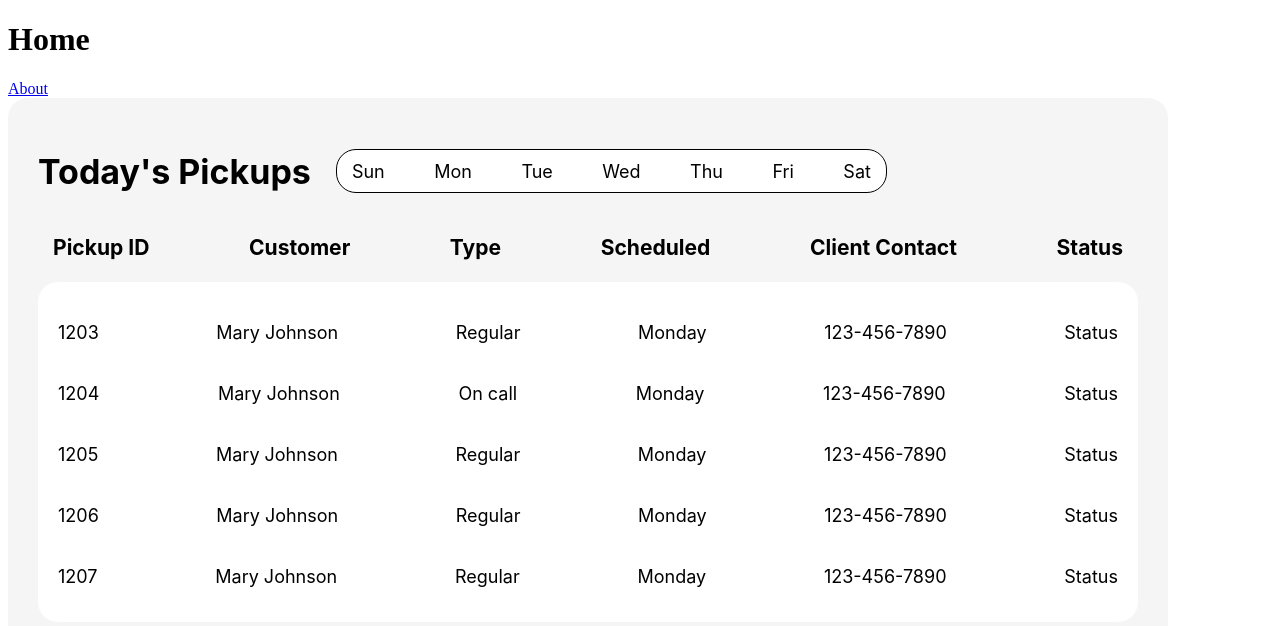
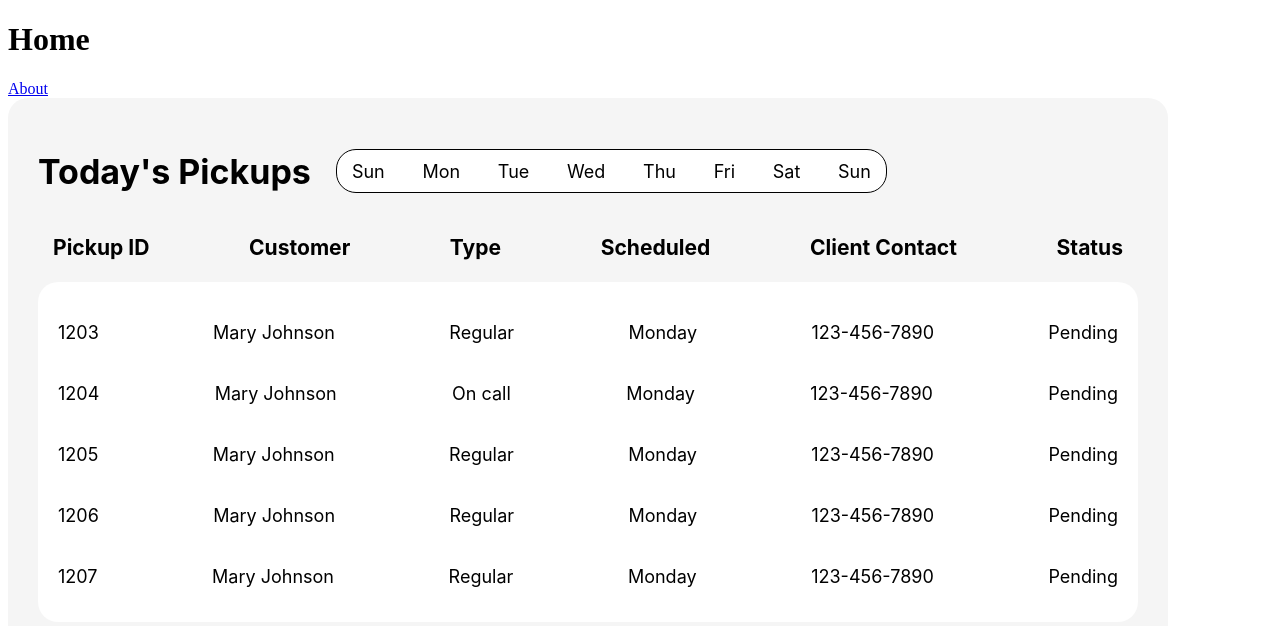
Before and after one commit to ubcmotion/united-we-can, a Next.js app in the folder apps/web/web/: page / in a window 1280 px wide. Shown: the top 626 px of the page. Built offline with nearby package versions, Linux system fonts and the light colour scheme.

Commit message:
feat: ui for Todays Pickups component

```diff
--- a/apps/web/web/src/app/todays-pickups.tsx
+++ b/apps/web/web/src/app/todays-pickups.tsx
@@ -1,4 +1,4 @@
-import React from 'react';
+import React from 'react'
 
 interface Styles {
   mainContainer: React.CSSProperties;
@@ -56,18 +56,59 @@ const styles: Styles = {
 };
 
 export default function TodaysPickups() {
+
+  const weekDays = ["Sun", "Mon", "Tue", "Wed", "Thu", "Fri", "Sat", "Sun"]
+  const records = [
+    {
+      id: 1203,
+      name: "Mary Johnson",
+      type: "Regular",
+      day: "Monday",
+      phone: "123-456-7890",
+      status: "Pending"
+    },
+    {
+      id: 1204,
+      name: "Mary Johnson",
+      type: "On call",
+      day: "Monday",
+      phone: "123-456-7890",
+      status: "Pending"
+    },
+    {
+      id: 1205,
+      name: "Mary Johnson",
+      type: "Regular",
+      day: "Monday",
+      phone: "123-456-7890",
+      status: "Pending"
+    },
+    {
+      id: 1206,
+      name: "Mary Johnson",
+      type: "Regular",
+      day: "Monday",
+      phone: "123-456-7890",
+      status: "Pending"
+    },
+    {
+      id: 1207,
+      name: "Mary Johnson",
+      type: "Regular",
+      day: "Monday",
+      phone: "123-456-7890",
+      status: "Pending"
+    }
+  ];
+
   return (
     <div style={styles.mainContainer}>
       <div style={styles.topContainer}>
         <h1 style={styles.header}>Today&apos;s Pickups</h1>
         <div style={styles.daySelector}>
-          <div>Sun</div>
-          <div>Mon</div>
-          <div>Tue</div>
-          <div>Wed</div>
-          <div>Thu</div>
-          <div>Fri</div>
-          <div>Sat</div>
+          {weekDays.map((item, index) =>(
+            <div key={index}>{item}</div>
+            ))}
         </div>
       </div>
       <div style={{ display: 'flex', justifyContent: 'space-between', padding: '0 15px', fontSize: '18px' }}>
@@ -79,46 +120,16 @@ export default function TodaysPickups() {
         <h3>Status</h3>
       </div>
       <div style={styles.scrollableDiv}>
-        <div style={styles.record}>
-          <div>1203</div>
-          <div>Mary Johnson</div>
-          <div>Regular</div>
-          <div>Monday</div>
-          <div>123-456-7890</div>
-          <div>Status</div>
+        {records.map((record) => (
+          <div style={styles.record} key={record.id}>
+            <div>{record.id}</div>
+            <div>{record.name}</div>
+            <div>{record.type}</div>
+            <div>{record.day}</div>
+            <div>{record.phone}</div>
+            <div>{record.status}</div>
         </div>
-        <div style={styles.record}>
-          <div>1204</div>
-          <div>Mary Johnson</div>
-          <div>On call</div>
-          <div>Monday</div>
-          <div>123-456-7890</div>
-          <div>Status</div>
-        </div>
-        <div style={styles.record}>
-          <div>1205</div>
-          <div>Mary Johnson</div>
-          <div>Regular</div>
-          <div>Monday</div>
-          <div>123-456-7890</div>
-          <div>Status</div>
-        </div>
-        <div style={styles.record}>
-          <div>1206</div>
-          <div>Mary Johnson</div>
-          <div>Regular</div>
-          <div>Monday</div>
-          <div>123-456-7890</div>
-          <div>Status</div>
-        </div>
-        <div style={styles.record}>
-          <div>1207</div>
-          <div>Mary Johnson</div>
-          <div>Regular</div>
-          <div>Monday</div>
-          <div>123-456-7890</div>
-          <div>Status</div>
-        </div>
+        ))}
       </div>
     </div>
   );
```
